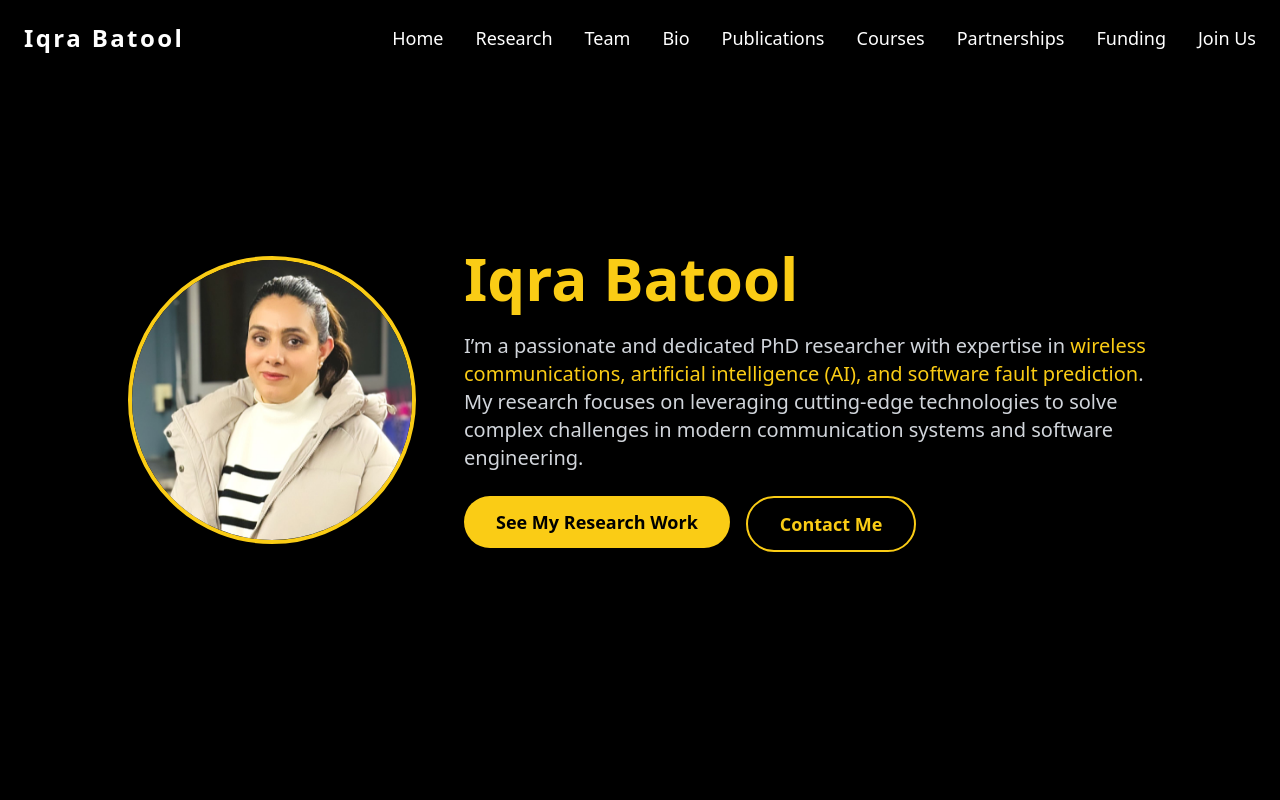
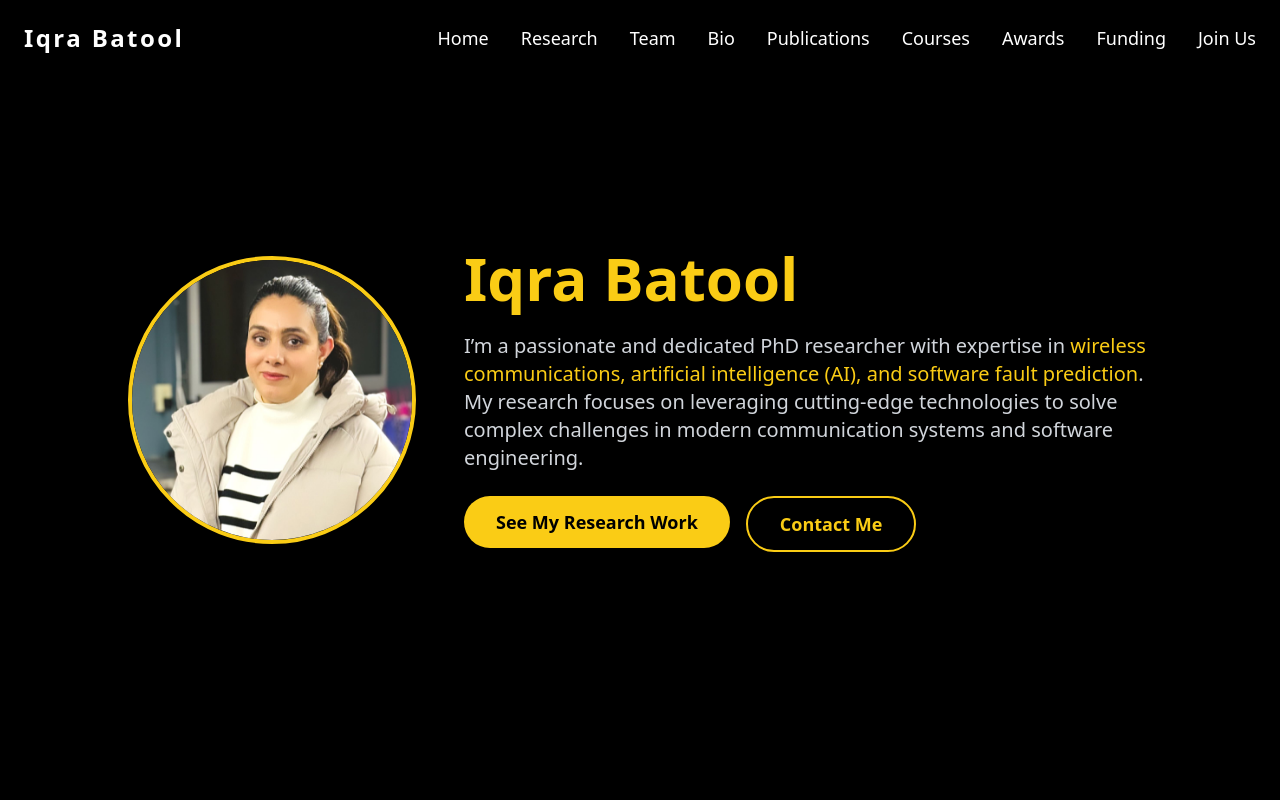
Before and after one commit to Amna1993/iqra, a React (Create React App) app: page / in a window 1280 px wide. Shown: the top 800 px of the page. Built offline with nearby package versions, Linux system fonts and the light colour scheme.

Commit message:
Navbar updated

```diff
--- a/src/components/Navbar.jsx
+++ b/src/components/Navbar.jsx
@@ -42,7 +42,7 @@ const Navbar = () => {
             "bio",
             "publications",
             "courses",
-            "partnerships",
+            "awards",
             "funding",
             "join-us",
           ].map((section, index) => (
```
